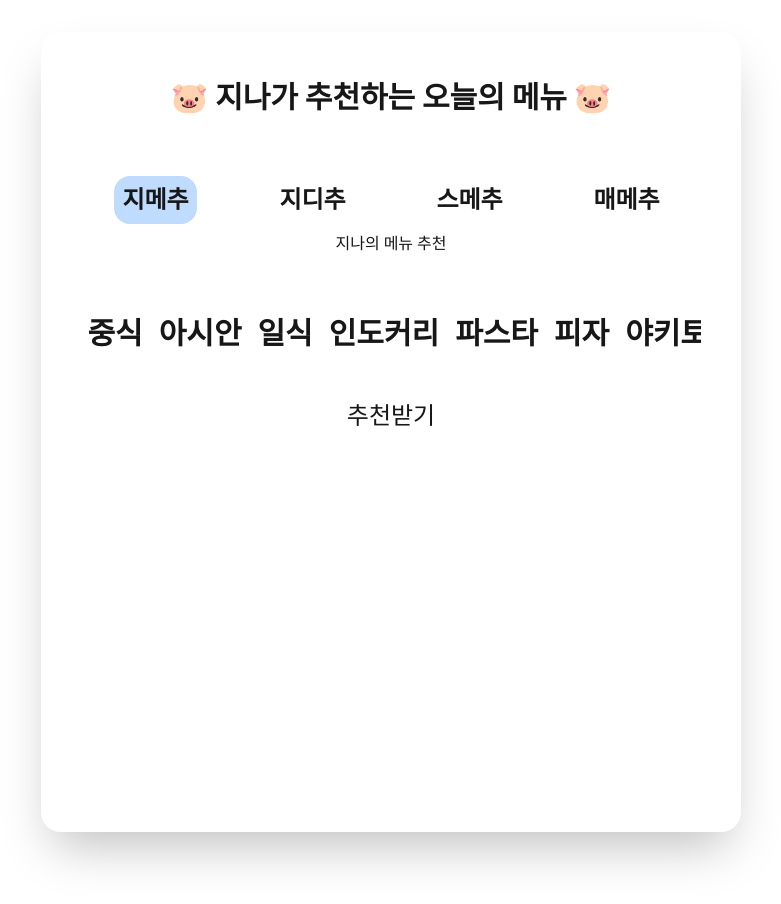
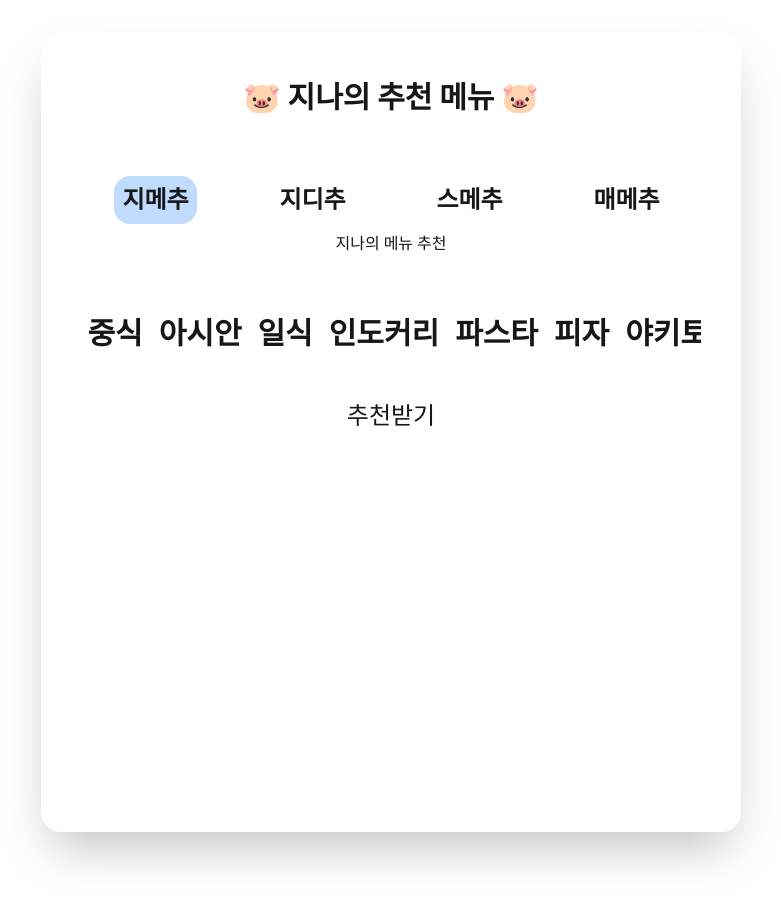
Before and after one commit to jinaji/jimechu, a Next.js app: page / in a window 1280 px wide. Shown: the top 904 px of the page, without its empty margins (249-1030 px from the left). Built offline with nearby package versions, Linux system fonts and the light colour scheme.

Commit message:
fix: 타이틀 변경

```diff
--- a/src/pages/index.tsx
+++ b/src/pages/index.tsx
@@ -167,7 +167,7 @@ export default function Home() {
                 'font-bold text-xl text-center pb-10 pt-2 break-keep text-wrap md:text-3xl'
               }
             >
-              🐷 지나가 추천하는 오늘의 메뉴 🐷
+              🐷 지나의 추천 메뉴 🐷
             </p>
 
             <TypeSelect
```
